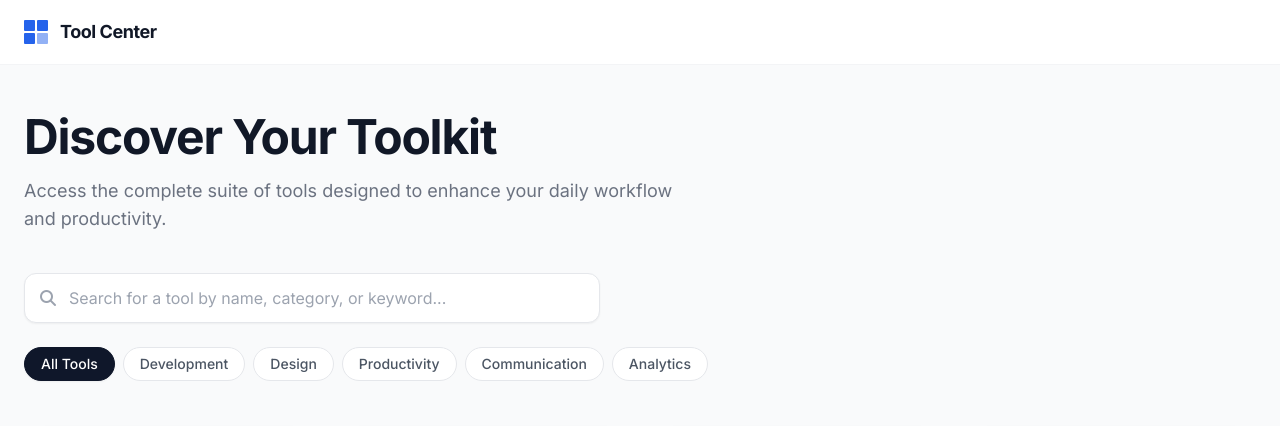
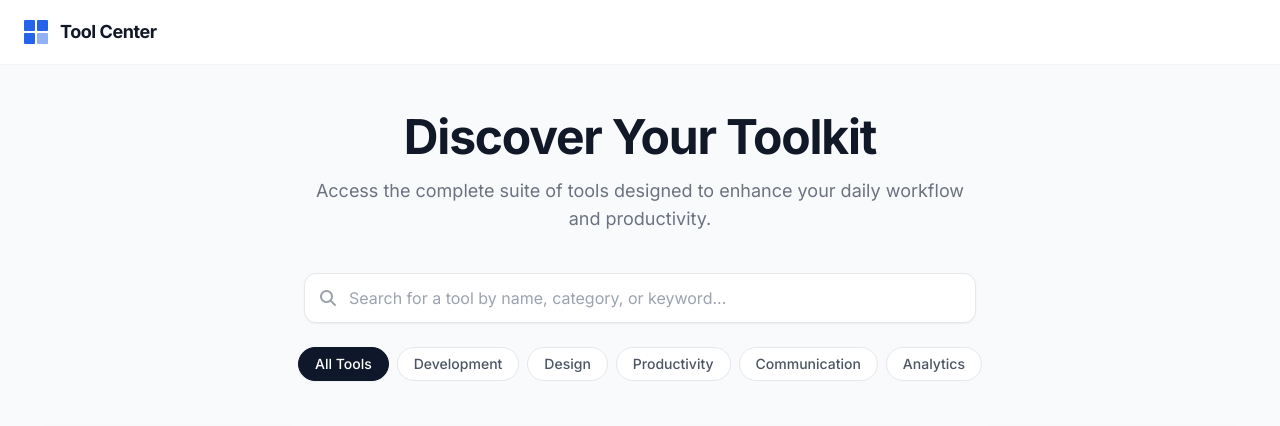
Before and after one commit to uXAi2046/toolhub, a plain HTML site: page index.html in a window 1280 px wide. Shown: the top 426 px of the page. Drawn offline with nearby package versions, Linux system fonts and the light colour scheme.

Commit message:
style: center align hero, search, and filters sections

```diff
--- a/index.html
+++ b/index.html
@@ -46,15 +46,15 @@
     <main class="flex-grow max-w-[1400px] mx-auto px-6 py-12 w-full">
 
         <!-- Hero Section -->
-        <div class="mb-10">
+        <div class="mb-10 text-center">
             <h1 class="text-4xl md:text-5xl font-extrabold text-gray-900 mb-4 tracking-tight">Discover Your Toolkit</h1>
-            <p class="text-lg text-gray-500 max-w-2xl">Access the complete suite of tools designed to enhance your daily workflow and productivity.</p>
+            <p class="text-lg text-gray-500 max-w-2xl mx-auto">Access the complete suite of tools designed to enhance your daily workflow and productivity.</p>
         </div>
 
         <!-- Search & Filter Section -->
         <div class="mb-10 space-y-6">
             <!-- Search Bar -->
-            <div class="relative max-w-xl">
+            <div class="relative max-w-2xl mx-auto">
                 <div class="absolute inset-y-0 left-0 pl-4 flex items-center pointer-events-none">
                     <i class="fa-solid fa-magnifying-glass text-gray-400"></i>
                 </div>
@@ -64,7 +64,7 @@
             </div>
 
             <!-- Category Filters -->
-            <div class="flex flex-wrap gap-2 overflow-x-auto no-scrollbar pb-2" id="categoryFilters">
+            <div class="flex flex-wrap justify-center gap-2 overflow-x-auto no-scrollbar pb-2" id="categoryFilters">
                 <!-- Filters injected by JS -->
             </div>
         </div>
```
